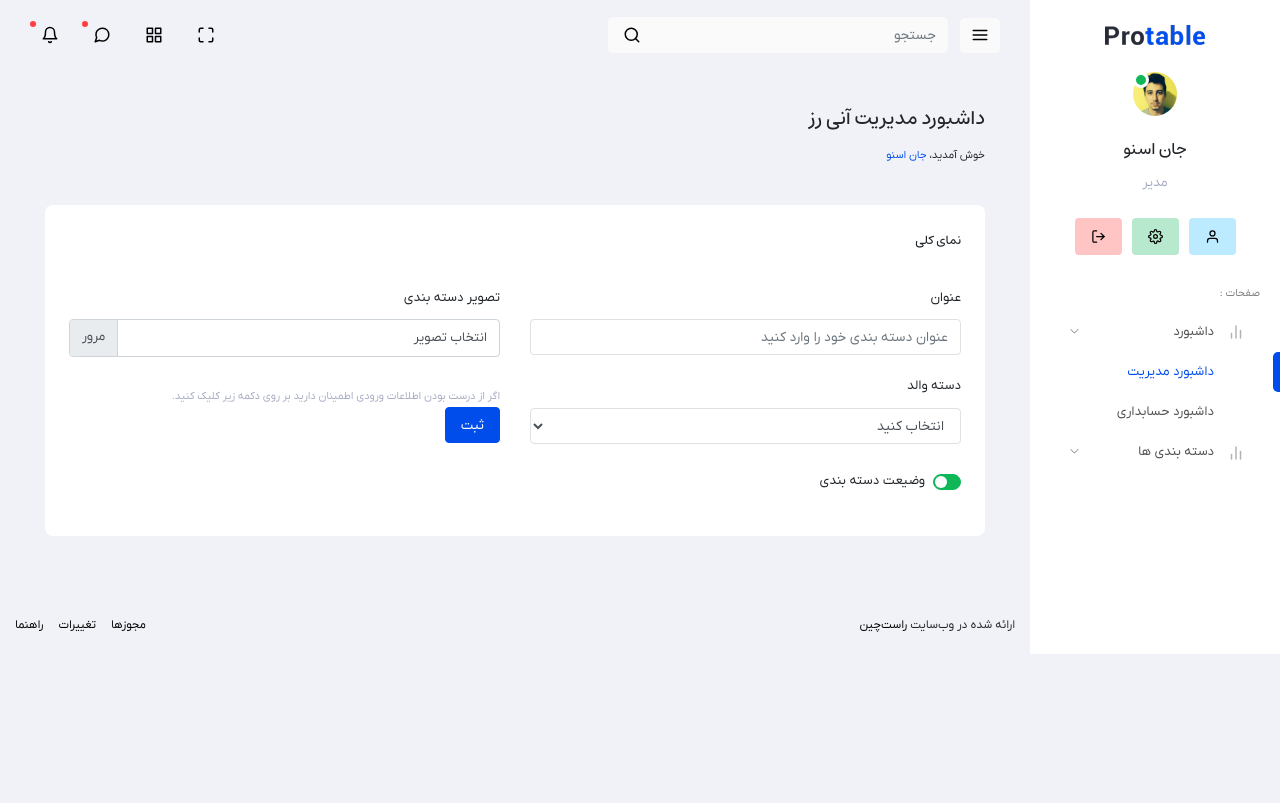
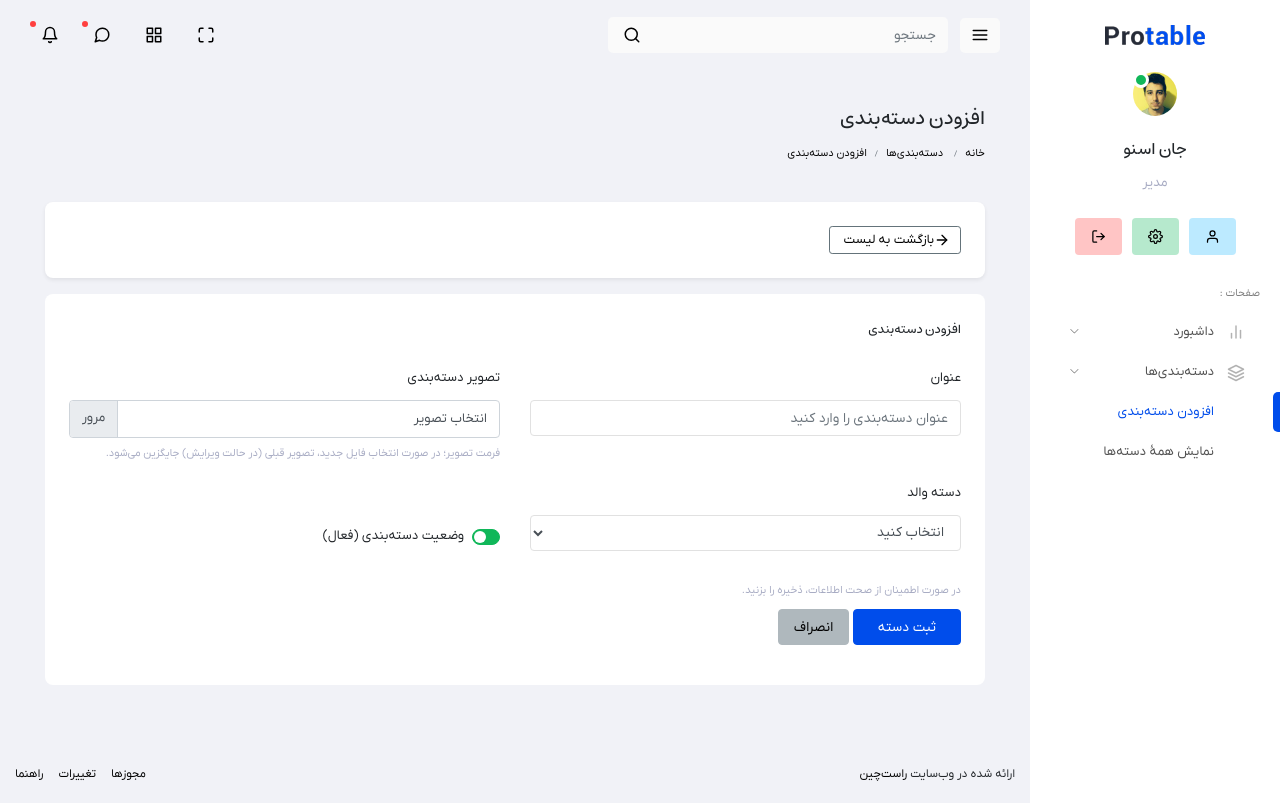
Before and after one commit to amirreza-fnt/any-roz, a Laravel app: page /admin/category/create in a window 1280 px wide. Before the commit the page ends 654 px from the top, so only its background shows below. Run offline with Laravel 10, Linux system fonts and the light colour scheme; tables that the repository leaves empty hold one stand-in row (values such as "Sample post"); some libraries are stand-ins or nearby versions.

Commit message:
feat(admin): complete category CRUD, listing with DataTables, image and sidebar
Co-authored-by: Amirreza Mokhtari <amirreza-fnt@users.noreply.github.com>

```diff
--- a/app/Http/Controllers/Admin/Products/CategoryController.php
+++ b/app/Http/Controllers/Admin/Products/CategoryController.php
@@ -3,8 +3,9 @@
 namespace App\Http\Controllers\Admin\Products;
 
 use App\Http\Controllers\Controller;
+use App\Models\Category;
 use Illuminate\Http\Request;
-use App\Models\Category;
+use Illuminate\Support\Facades\Storage;
 
 class CategoryController extends Controller
 {
@@ -13,7 +14,9 @@ class CategoryController extends Controller
      */
     public function index()
     {
-        dd('index');
+        $categories = Category::with('parent')->orderByDesc('id')->get();
+
+        return view('backend.category.IndexCategory', compact('categories'));
     }
 
     /**
@@ -22,7 +25,10 @@ class CategoryController extends Controller
     public function create()
     {
         $type = 'create';
-        return view('backend.category.CreateOrUpdateCategory',compact('type'));
+        $category = null;
+        $parents = Category::orderBy('title')->get();
+
+        return view('backend.category.CreateOrUpdateCategory', compact('type', 'category', 'parents'));
     }
 
     /**
@@ -30,71 +36,144 @@ class CategoryController extends Controller
      */
     public function store(Request $request)
     {
-        $validate = $request->validate([
-            'title' => 'required|max:255',
+        $request->validate([
+            'title' => 'required|string|max:255',
+            'parent_id' => 'nullable|exists:categories,id',
+            'image' => 'nullable|image|max:4096',
         ]);
 
-        $status = 'active';
-        if(!$request->status){
-            $status = 'inactive';
+        $status = $request->boolean('status') ? 'active' : 'inactive';
+
+        $image = null;
+        if ($request->hasFile('image')) {
+            $image = $request->file('image')->store('images/category', 'public');
         }
 
-        $image = null;
-         if ($request->hasFile('image')) {
-            // این خط فایل را در پوشه storage/app/public/images ذخیره می‌کند
-            // و نام فایل را به صورت تصادفی (مثلا abc123.jpg) تولید می‌کند
-            $path = $request->file('image')->store('images/category', 'public');
-
-            // اگر می‌خواهید آدرس عمومی (URL) را داشته باشید:
-            // $publicUrl = asset('storage/' . $path);
-            $image = $path;
-        }
-        dd($image);
-
-        try{
-            $category = Category::create([
+        try {
+            Category::create([
                 'title' => $request->title,
                 'status' => $status,
                 'image' => $image,
-                'parent_id' => $request->parent_id,
+                'parent_id' => $request->filled('parent_id') ? (int) $request->parent_id : null,
             ]);
-            message('success','درج با موفقیت انجام شد.');
-            return redirect()->back();
-        }catch(\Exception $e){
-            message('error','درج با خطا مواجه شد.');
-            return redirect()->back();
+            message('success', 'درج با موفقیت انجام شد.');
+
+            return redirect()->route('admin.category.index');
+        } catch (\Exception $e) {
+            message('error', 'درج با خطا مواجه شد.');
+
+            return redirect()->back()->withInput();
         }
     }
 
     /**
      * Display the specified resource.
      */
-    public function show(string $id)
+    public function show(Category $category)
     {
-        dd('show');
+        return redirect()->route('admin.category.edit', $category);
     }
 
     /**
      * Show the form for editing the specified resource.
      */
-    public function edit(string $id)
+    public function edit(Category $category)
     {
-        dd('edit');
+        $type = 'edit';
+        $parents = Category::where('id', '!=', $category->id)->orderBy('title')->get();
+
+        return view('backend.category.CreateOrUpdateCategory', compact('type', 'category', 'parents'));
     }
 
     /**
      * Update the specified resource in storage.
      */
-    public function update(Request $request, string $id)
+    public function update(Request $request, Category $category)
     {
-        dd('update');
+        $request->validate([
+            'title' => 'required|string|max:255',
+            'parent_id' => 'nullable|exists:categories,id',
+            'image' => 'nullable|image|max:4096',
+        ]);
+
+        if ($request->filled('parent_id') && (int) $request->parent_id === (int) $category->id) {
+            return redirect()->back()->withErrors(['parent_id' => 'دسته نمی‌تواند والد خودش باشد.'])->withInput();
+        }
+
+        if ($request->filled('parent_id') && $this->wouldCreateCycle($category, (int) $request->parent_id)) {
+            return redirect()->back()->withErrors(['parent_id' => 'انتخاب والد معتبر نیست (زیردستهٔ همین دسته قابل انتخاب نیست).'])->withInput();
+        }
+
+        $status = $request->boolean('status') ? 'active' : 'inactive';
+
+        if ($request->hasFile('image')) {
+            $this->deleteCategoryImage($category);
+            $category->image = $request->file('image')->store('images/category', 'public');
+        }
+
+        $category->title = $request->title;
+        $category->status = $status;
+        $category->parent_id = $request->filled('parent_id') ? (int) $request->parent_id : null;
+
+        try {
+            $category->save();
+            message('success', 'ویرایش با موفقیت انجام شد.');
+
+            return redirect()->route('admin.category.index');
+        } catch (\Exception $e) {
+            message('error', 'ویرایش با خطا مواجه شد.');
+
+            return redirect()->back()->withInput();
+        }
     }
 
     /**
      * Remove the specified resource from storage.
      */
-    public function destroy(string $id)
+    public function destroy(Category $category)
     {
-        dd('destroy');
+        try {
+            if ($category->children()->exists()) {
+                message('error', 'ابتدا زیردسته‌های این دسته را حذف یا منتقل کنید.');
+
+                return redirect()->back();
+            }
+            $this->deleteCategoryImage($category);
+            $category->delete();
+            message('success', 'حذف با موفقیت انجام شد.');
+        } catch (\Exception $e) {
+            message('error', 'حذف با خطا مواجه شد.');
+        }
+
+        return redirect()->route('admin.category.index');
+    }
+
+    public function toggleStatus(Category $category)
+    {
+        $category->status = $category->status === 'active' ? 'inactive' : 'active';
+        $category->save();
+        message('success', 'وضعیت دسته به‌روزرسانی شد.');
+
+        return redirect()->back();
+    }
+
+    private function wouldCreateCycle(Category $category, int $newParentId): bool
+    {
+        $ancestor = Category::find($newParentId);
+        while ($ancestor) {
+            if ($ancestor->id === $category->id) {
+                return true;
+            }
+            $ancestor = $ancestor->parent_id ? Category::find($ancestor->parent_id) : null;
+        }
+
+        return false;
+    }
+
+    private function deleteCategoryImage(Category $category): void
+    {
+        if ($category->image && Storage::disk('public')->exists($category->image)) {
+            Storage::disk('public')->delete($category->image);
+        }
     }
 }
--- a/app/Models/Category.php
+++ b/app/Models/Category.php
@@ -4,6 +4,8 @@ namespace App\Models;
 
 use Illuminate\Database\Eloquent\Factories\HasFactory;
 use Illuminate\Database\Eloquent\Model;
+use Illuminate\Database\Eloquent\Relations\BelongsTo;
+use Illuminate\Database\Eloquent\Relations\HasMany;
 
 class Category extends Model
 {
@@ -15,4 +17,19 @@ class Category extends Model
         'parent_id',
         'status',
     ];
+
+    public function parent(): BelongsTo
+    {
+        return $this->belongsTo(self::class, 'parent_id');
+    }
+
+    public function children(): HasMany
+    {
+        return $this->hasMany(self::class, 'parent_id');
+    }
+
+    public function getImageUrlAttribute(): ?string
+    {
+        return $this->image ? asset('storage/'.$this->image) : null;
+    }
 }
--- a/resources/views/backend/category/CreateOrUpdateCategory.blade.php
+++ b/resources/views/backend/category/CreateOrUpdateCategory.blade.php
@@ -2,28 +2,52 @@
 
 @section('main')
 
-<!-- begin::main-content -->
+@php
+    $isEdit = $type === 'edit' && $category;
+    $pageTitle = $isEdit ? 'ویرایش دسته‌بندی' : 'افزودن دسته‌بندی';
+    $formAction = $isEdit ? route('admin.category.update', $category) : route('admin.category.store');
+    $statusChecked = old('status', $isEdit ? ($category->status === 'active' ? '1' : '0') : '1') === '1';
+@endphp
+
 <div class="main-content">
-    <!-- begin::container -->
     <div class="container">
+
         <div class="page-header">
-            <h4>داشبورد مدیریت آنی رز</h4>
-            <small class="">خوش آمدید، <span class="text-primary">جان اسنو</span></small>
+            <h4>{{ $pageTitle }}</h4>
+            <nav aria-label="breadcrumb">
+                <ol class="breadcrumb">
+                    <li class="breadcrumb-item">
+                        <a href="{{ route('admin.dashboard') }}">خانه</a>
+                    </li>
+                    <li class="breadcrumb-item">
+                        <a href="{{ route('admin.category.index') }}">دسته‌بندی‌ها</a>
+                    </li>
+                    <li class="breadcrumb-item active" aria-current="page">{{ $pageTitle }}</li>
+                </ol>
+            </nav>
         </div>
 
         <div class="row">
             <div class="col-md-12">
+                <div class="card border-0 shadow-sm mb-3">
+                    <div class="card-body d-flex flex-wrap justify-content-between align-items-center">
+                        <a href="{{ route('admin.category.index') }}" class="btn btn-outline-secondary btn-sm">
+                            <i data-feather="arrow-right" class="width-16 height-16"></i>
+                            <span class="mr-1">بازگشت به لیست</span>
+                        </a>
+                    </div>
+                </div>
+
                 <div class="card">
                     <div class="card-body">
-                    <h6 class="card-title">نمای کلی</h6>
-                    <!-- کانتینر نمایش پیام‌ها -->
+                        <h6 class="card-title mb-4">{{ $pageTitle }}</h6>
+
                         <div id="alert-container" class="alert-container"></div>
 
                         @if ($errors->any())
                             @foreach ($errors->all() as $error)
                                 <div class="custom-alert alert-error mb-3" role="alert">
                                     <div class="alert-content">
-                                <!-- آیکون خطا -->
                                         <div class="alert-icon">
                                             <svg xmlns="http://www.w3.org/2000/svg" width="24" height="24" viewBox="0 0 24 24" fill="none" stroke="currentColor" stroke-width="2" stroke-linecap="round" stroke-linejoin="round">
                                                 <circle cx="12" cy="12" r="10"></circle>
@@ -31,15 +55,11 @@
                                                 <line x1="12" y1="16" x2="12.01" y2="16"></line>
                                             </svg>
                                         </div>
-
-                                <!-- متن پیام -->
                                         <div class="alert-text">
                                             <strong>خطا:</strong> {{ $error }}
                                         </div>
                                     </div>
-
-                            <!-- دکمه بستن -->
-                            <button class="alert-close" onclick="closeAlert(this)">
+                                    <button type="button" class="alert-close" onclick="closeAlert(this)">
                                         <svg xmlns="http://www.w3.org/2000/svg" width="20" height="20" viewBox="0 0 24 24" fill="none" stroke="currentColor" stroke-width="2" stroke-linecap="round" stroke-linejoin="round">
                                             <line x1="18" y1="6" x2="6" y2="18"></line>
                                             <line x1="6" y1="6" x2="18" y2="18"></line>
@@ -48,39 +68,70 @@
                                 </div>
                             @endforeach
                         @endif
+
                         <div class="row">
                             <div class="col-12">
-                            <form class="row" method="post" action="{{ route('admin.category.store') }}" enctype="multipart/form-data">
+                                <form class="row" method="post" action="{{ $formAction }}" enctype="multipart/form-data" id="category-form">
+                                    @csrf
+                                    @if ($isEdit)
+                                        @method('PUT')
+                                    @endif
+
                                     <div class="form-group col-lg-6 col-12">
-                                    <label for="exampleInputEmail1">عنوان</label>
-                                    <input name="title" type="text" class="form-control text-left" id="exampleInputEmail1" aria-describedby="emailHelp" placeholder="عنوان دسته بندی خود را وارد کنید" dir="ltr">
+                                        <label for="category-title">عنوان</label>
+                                        <input name="title" type="text" class="form-control text-left" id="category-title" value="{{ old('title', $category->title ?? '') }}" placeholder="عنوان دسته‌بندی را وارد کنید" dir="ltr" required>
                                     </div>
+
                                     <div class="form-group col-lg-6 col-12">
-                                    <label for="exampleInputPassword1">تصویر دسته بندی</label>
+                                        <label for="category-image">تصویر دسته‌بندی</label>
                                         <div class="custom-file">
-                                        <input name="image" type="file" class="custom-file-input" id="customFile">
-                                        <label class="custom-file-label" for="customFile">انتخاب تصویر</label>
+                                            <input name="image" type="file" class="custom-file-input" id="category-image" accept="image/*">
+                                            <label class="custom-file-label" for="category-image" data-default="انتخاب تصویر">انتخاب تصویر</label>
+                                        </div>
+                                        <small class="form-text text-muted">فرمت تصویر؛ در صورت انتخاب فایل جدید، تصویر قبلی (در حالت ویرایش) جایگزین می‌شود.</small>
+                                    </div>
+
+                                    @if ($isEdit && $category->image_url)
+                                        <div class="form-group col-12">
+                                            <label class="d-block">تصویر فعلی</label>
+                                            <div class="d-flex align-items-center p-3 rounded border bg-light">
+                                                <img src="{{ $category->image_url }}" alt="{{ $category->title }}" id="current-category-image" class="rounded mr-3" style="max-height: 88px; max-width: 120px; object-fit: cover;">
+                                                <span class="text-muted small">پیش‌نمایش در کنار فرم نمایش داده می‌شود.</span>
                                             </div>
                                         </div>
+                                    @endif
+
+                                    <div class="form-group col-12" id="new-image-preview-wrap" style="display:none;">
+                                        <label class="d-block">پیش‌نمایش تصویر جدید</label>
+                                        <img src="" alt="" id="new-image-preview" class="rounded border" style="max-height: 120px; max-width: 160px; object-fit: cover;">
+                                    </div>
+
                                     <div class="form-group col-lg-6 col-12">
                                         <label for="parent">دسته والد</label>
                                         <select name="parent_id" class="form-control" id="parent">
-                                        <option selected value="">انتخاب  کنید</option>
-                                        <option value="1">انتخاب پیش فرض</option>
-                                        <option value="2">انتخاب پیش فرض</option>
-                                        <option>انتخاب پیش فرض</option>
+                                            <option value="">انتخاب کنید</option>
+                                            @foreach ($parents as $p)
+                                                <option value="{{ $p->id }}" @selected(old('parent_id', $category->parent_id ?? '') == $p->id)>
+                                                    {{ $p->title }}
+                                                </option>
+                                            @endforeach
                                         </select>
                                     </div>
-                                <div class="form-group col-lg-6 col-12 mt-2">
-                                    <small id="emailHelp" class="form-text text-muted">اگر از درست بودن اطلاعات ورودی اطمینان دارید بر روی دکمه زیر کلیک کنید.
-                                    </small>
-                                    <button type="submit" class="btn btn-primary">ثبت</button>
+
+                                    <div class="form-group col-lg-6 col-12 d-flex align-items-end">
+                                        <div class="custom-control custom-switch custom-checkbox-success w-100">
+                                            <input type="hidden" name="status" value="0">
+                                            <input name="status" type="checkbox" class="custom-control-input" id="category-status-switch" value="1" @checked($statusChecked)>
+                                            <label class="custom-control-label" for="category-status-switch">وضعیت دسته‌بندی (فعال)</label>
                                         </div>
-                                <div class="form-group col-lg-6 col-12 mt-2">
-                                    <div class="custom-control custom-switch custom-checkbox-success">
-                                        <input name="status" type="checkbox" class="custom-control-input" id="customSwitch3" checked>
-                                        <label class="custom-control-label" for="customSwitch3">وضیعت دسته بندی</label>
                                     </div>
+
+                                    <div class="form-group col-12 mt-2">
+                                        <small class="form-text text-muted d-block mb-2">در صورت اطمینان از صحت اطلاعات، ذخیره را بزنید.</small>
+                                        <button type="submit" class="btn btn-primary pl-4 pr-4">
+                                            {{ $isEdit ? 'ذخیرهٔ تغییرات' : 'ثبت دسته' }}
+                                        </button>
+                                        <a href="{{ route('admin.category.index') }}" class="btn btn-light mr-2">انصراف</a>
                                     </div>
                                 </form>
                             </div>
@@ -89,8 +140,32 @@
                 </div>
             </div>
         </div>
-
     </div>
 </div>
 
 @endsection
+
+@push('scripts')
+<script>
+    (function () {
+        var input = document.getElementById('category-image');
+        if (!input) return;
+        var label = input.nextElementSibling;
+        var previewWrap = document.getElementById('new-image-preview-wrap');
+        var previewImg = document.getElementById('new-image-preview');
+        input.addEventListener('change', function () {
+            var file = this.files && this.files[0];
+            if (label) {
+                label.textContent = file ? file.name : (label.getAttribute('data-default') || 'انتخاب تصویر');
+            }
+            if (file && previewWrap && previewImg) {
+                previewImg.src = URL.createObjectURL(file);
+                previewWrap.style.display = 'block';
+            } else if (previewWrap) {
+                previewWrap.style.display = 'none';
+                if (previewImg) previewImg.src = '';
+            }
+        });
+    })();
+</script>
+@endpush
--- a/resources/views/backend/views/sidbar.blade.php
+++ b/resources/views/backend/views/sidbar.blade.php
@@ -1,24 +1,30 @@
 <div class="navigation-menu-body">
     <ul>
         <li class="navigation-divider">صفحات : </li>
-            <li class="open">
+        <li class="{{ request()->routeIs('admin.dashboard') ? 'open' : '' }}">
             <a href="{{ route('admin.dashboard') }}">
                 <i class="nav-link-icon" data-feather="bar-chart-2"></i>
                 <span>داشبورد</span>
             </a>
             <ul>
-                    <li><a class="active" href="{{ route('admin.dashboard') }}">داشبورد مدیریت</a></li>
+                <li>
+                    <a class="{{ request()->routeIs('admin.dashboard') ? 'active' : '' }}" href="{{ route('admin.dashboard') }}">داشبورد مدیریت</a>
+                </li>
                 <li><a href="dashboard-two.html">داشبورد حسابداری</a></li>
             </ul>
         </li>
-            <li>
+        <li class="{{ request()->routeIs('admin.category.*') ? 'open' : '' }}">
             <a href="javascript:;">
-                    <i class="nav-link-icon" data-feather="bar-chart-2"></i>
-                    <span>دسته بندی ها</span>
+                <i class="nav-link-icon" data-feather="layers"></i>
+                <span>دسته‌بندی‌ها</span>
             </a>
             <ul>
-                    <li><a class="active" href="{{ route('admin.category.create') }}"> افزودن دسته بندی </a></li>
-                    <li><a class="active" href="{{ route('admin.category.index') }}"> نمایش دسته بندی </a></li>
+                <li>
+                    <a class="{{ request()->routeIs('admin.category.create') ? 'active' : '' }}" href="{{ route('admin.category.create') }}">افزودن دسته‌بندی</a>
+                </li>
+                <li>
+                    <a class="{{ request()->routeIs('admin.category.index') ? 'active' : '' }}" href="{{ route('admin.category.index') }}">نمایش همهٔ دسته‌ها</a>
+                </li>
             </ul>
         </li>
     </ul>
--- a/resources/views/backend/views/view.blade.php
+++ b/resources/views/backend/views/view.blade.php
@@ -4,6 +4,7 @@
     @include('backend.views.meta')
     <title>پنل مدیریت</title>
     @include('backend.views.links')
+    @stack('styles')
 </head>
 <body>
 <!-- begin::preloader-->
@@ -38,5 +39,6 @@
 
 <!-- Plugin scripts -->
 @include('backend.views.scripts')
+@stack('scripts')
 </body>
 </html>
--- a/routes/admin.php
+++ b/routes/admin.php
@@ -14,5 +14,7 @@ use Illuminate\Support\Facades\Route;
 
 Route::group(['prefix' => 'admin', 'as' => 'admin.'], function () {
     Route::get('dashboard', App\Http\Controllers\Admin\Dashboard::class)->name('dashboard');
+    Route::patch('category/{category}/toggle-status', [App\Http\Controllers\Admin\Products\CategoryController::class, 'toggleStatus'])
+        ->name('category.toggle-status');
     Route::resource('category', App\Http\Controllers\Admin\Products\CategoryController::class);
 });
```
Also changed, not shown: resources/views/backend/category/IndexCategory.blade.php (added, +204 -0 lines). Lines whose indentation alone changed are shown as unchanged.
